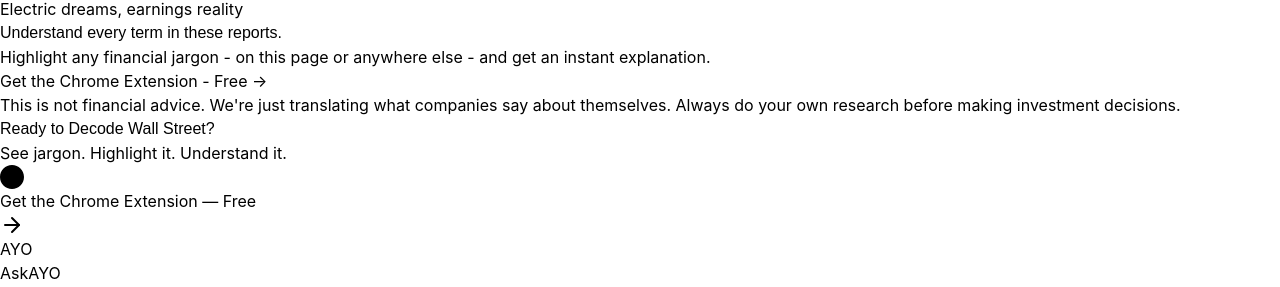
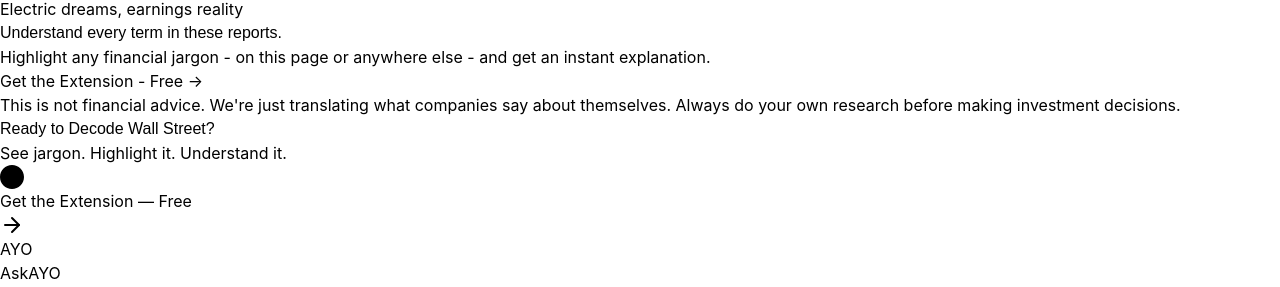
Before and after one commit to AyoPaddy1/ask-ayo-website, a React (Vite) app: page /investing in a window 1280 px wide. Shown: the part 1377-1664 px from the top of the page. Built offline with nearby package versions, Linux system fonts and the light colour scheme.

Commit message:
Remove 'Chrome' from extension CTAs and fix all store URLs

```diff
--- a/src/components/Footer.tsx
+++ b/src/components/Footer.tsx
@@ -23,7 +23,7 @@
             <svg width="24" height="24" viewBox="0 0 24 24" fill="currentColor">
               <path d="M12 0C5.373 0 0 5.373 0 12s5.373 12 12 12 12-5.373 12-12S18.627 0 12 0zm5.894 14.894l-2.894-5.014a4.002 4.002 0 0 0-6.894 4.12l-2.894 5.014a10.002 10.002 0 0 1 12.682-4.12z"/>
             </svg>
-            Get the Chrome Extension — Free
+            Get the Extension — Free
             <ArrowRight className="w-5 h-5" />
           </a>
         </div>
--- a/src/components/TryIt.tsx
+++ b/src/components/TryIt.tsx
@@ -216,7 +216,7 @@
             <svg width="24" height="24" viewBox="0 0 24 24" fill="currentColor">
               <path d="M12 0C5.373 0 0 5.373 0 12s5.373 12 12 12 12-5.373 12-12S18.627 0 12 0zm5.894 14.894l-2.894-5.014a4.002 4.002 0 0 0-6.894 4.12l-2.894 5.014a10.002 10.002 0 0 1 12.682-4.12z"/>
             </svg>
-            <span>Get the Chrome Extension — It's Free</span>
+            <span>Get the Extension — It's Free</span>
           </a>
           <p className="text-gray-500 mt-4 text-base">
             Just highlight any term on any website, right-click, and get instant explanations.
--- a/src/components/UseCaseCards.tsx
+++ b/src/components/UseCaseCards.tsx
@@ -82,7 +82,7 @@
             rel="noopener noreferrer"
             className="inline-flex items-center px-8 py-4 bg-gradient-to-r from-teal-600 to-teal-500 text-white font-semibold rounded-full hover:shadow-lg transition-all text-lg"
           >
-            Get the Chrome Extension — Free →
+            Get the Extension — Free →
           </a>
         </div>
       </div>
--- a/src/pages/BrandPage.tsx
+++ b/src/pages/BrandPage.tsx
@@ -218,7 +218,7 @@
                 Highlight any financial jargon — on this page or anywhere else — and get an instant explanation.
               </p>
               <a
-                href="https://chromewebstore.google.com/detail/ask-ayo/your-extension-id"
+                href="https://chromewebstore.google.com/detail/askayo-financial-terms/aadolejfccokodnobpipmpknijggnjcj"
                 target="_blank"
                 rel="noopener noreferrer"
                 className="inline-block bg-white text-purple-600 px-8 py-3 rounded-lg font-semibold hover:bg-gray-100 transition-colors"
--- a/src/pages/BrandsDirectoryPage.tsx
+++ b/src/pages/BrandsDirectoryPage.tsx
@@ -67,7 +67,7 @@
               {/* CTA */}
               <div className="text-center">
                 <a
-                  href="https://chromewebstore.google.com/detail/ask-ayo/your-extension-id"
+                  href="https://chromewebstore.google.com/detail/askayo-financial-terms/aadolejfccokodnobpipmpknijggnjcj"
                   target="_blank"
                   rel="noopener noreferrer"
                   className="inline-flex items-center px-8 py-4 bg-gradient-to-r from-purple-600 to-pink-600 text-white font-semibold rounded-full hover:shadow-lg transition-all text-lg"
@@ -163,12 +163,12 @@
                 Highlight any financial jargon - on this page or anywhere else - and get an instant explanation.
               </p>
               <a
-                href="https://chromewebstore.google.com/detail/ask-ayo/your-extension-id"
+                href="https://chromewebstore.google.com/detail/askayo-financial-terms/aadolejfccokodnobpipmpknijggnjcj"
                 target="_blank"
                 rel="noopener noreferrer"
                 className="inline-flex items-center px-8 py-4 bg-gradient-to-r from-purple-600 to-pink-600 text-white font-semibold rounded-full hover:shadow-lg transition-all text-lg"
               >
-                Get the Chrome Extension - Free →
+                Get the Extension - Free →
               </a>
             </div>
           </section>
--- a/src/pages/EarningsArticlePage.tsx
+++ b/src/pages/EarningsArticlePage.tsx
@@ -164,7 +164,7 @@
               Confused by a term? Highlight it. AYO explains.
             </p>
             <a
-              href="https://chromewebstore.google.com/detail/ask-ayo/your-extension-id"
+              href="https://chromewebstore.google.com/detail/askayo-financial-terms/aadolejfccokodnobpipmpknijggnjcj"
               target="_blank"
               rel="noopener noreferrer"
               className="bg-white text-purple-600 px-4 py-2 rounded-lg font-semibold text-sm hover:bg-gray-100 transition-colors whitespace-nowrap"
--- a/src/pages/NewsPage.tsx
+++ b/src/pages/NewsPage.tsx
@@ -48,7 +48,7 @@
               {/* CTA */}
               <div className="text-center">
                 <a
-                  href="https://chrome.google.com/webstore"
+                  href="https://chromewebstore.google.com/detail/askayo-financial-terms/aadolejfccokodnobpipmpknijggnjcj"
                   target="_blank"
                   rel="noopener noreferrer"
                   className="inline-flex items-center px-8 py-4 bg-gradient-to-r from-teal-600 to-teal-500 text-white font-semibold rounded-full hover:shadow-lg transition-all text-lg"
@@ -117,7 +117,7 @@
                 It's not advice. Just clarity.
               </p>
               <a
-                href="https://chrome.google.com/webstore"
+                href="https://chromewebstore.google.com/detail/askayo-financial-terms/aadolejfccokodnobpipmpknijggnjcj"
                 target="_blank"
                 rel="noopener noreferrer"
                 className="inline-flex items-center px-8 py-4 bg-gradient-to-r from-teal-600 to-teal-500 text-white font-semibold rounded-full hover:shadow-lg transition-all text-lg"
--- a/src/pages/WorkPage.tsx
+++ b/src/pages/WorkPage.tsx
@@ -48,7 +48,7 @@
               {/* CTA */}
               <div className="text-center">
                 <a
-                  href="https://chrome.google.com/webstore"
+                  href="https://chromewebstore.google.com/detail/askayo-financial-terms/aadolejfccokodnobpipmpknijggnjcj"
                   target="_blank"
                   rel="noopener noreferrer"
                   className="inline-flex items-center px-8 py-4 bg-gradient-to-r from-teal-600 to-teal-500 text-white font-semibold rounded-full hover:shadow-lg transition-all text-lg"
@@ -109,7 +109,7 @@
                 It's not advice. Just simplifying the complicated.
               </p>
               <a
-                href="https://chrome.google.com/webstore"
+                href="https://chromewebstore.google.com/detail/askayo-financial-terms/aadolejfccokodnobpipmpknijggnjcj"
                 target="_blank"
                 rel="noopener noreferrer"
                 className="inline-flex items-center px-8 py-4 bg-gradient-to-r from-teal-600 to-teal-500 text-white font-semibold rounded-full hover:shadow-lg transition-all text-lg"
--- a/src/pages/YourMoneyPage.tsx
+++ b/src/pages/YourMoneyPage.tsx
@@ -48,7 +48,7 @@
               {/* CTA */}
               <div className="text-center">
                 <a
-                  href="https://chrome.google.com/webstore"
+                  href="https://chromewebstore.google.com/detail/askayo-financial-terms/aadolejfccokodnobpipmpknijggnjcj"
                   target="_blank"
                   rel="noopener noreferrer"
                   className="inline-flex items-center px-8 py-4 bg-gradient-to-r from-teal-600 to-teal-500 text-white font-semibold rounded-full hover:shadow-lg transition-all text-lg"
@@ -113,7 +113,7 @@
                 Your money. Your language.
               </p>
               <a
-                href="https://chrome.google.com/webstore"
+                href="https://chromewebstore.google.com/detail/askayo-financial-terms/aadolejfccokodnobpipmpknijggnjcj"
                 target="_blank"
                 rel="noopener noreferrer"
                 className="inline-flex items-center px-8 py-4 bg-gradient-to-r from-teal-600 to-teal-500 text-white font-semibold rounded-full hover:shadow-lg transition-all text-lg"
```
Also changed, not shown: public/articles/01-nike-q2-fy2026.md (+2 -2 lines).
